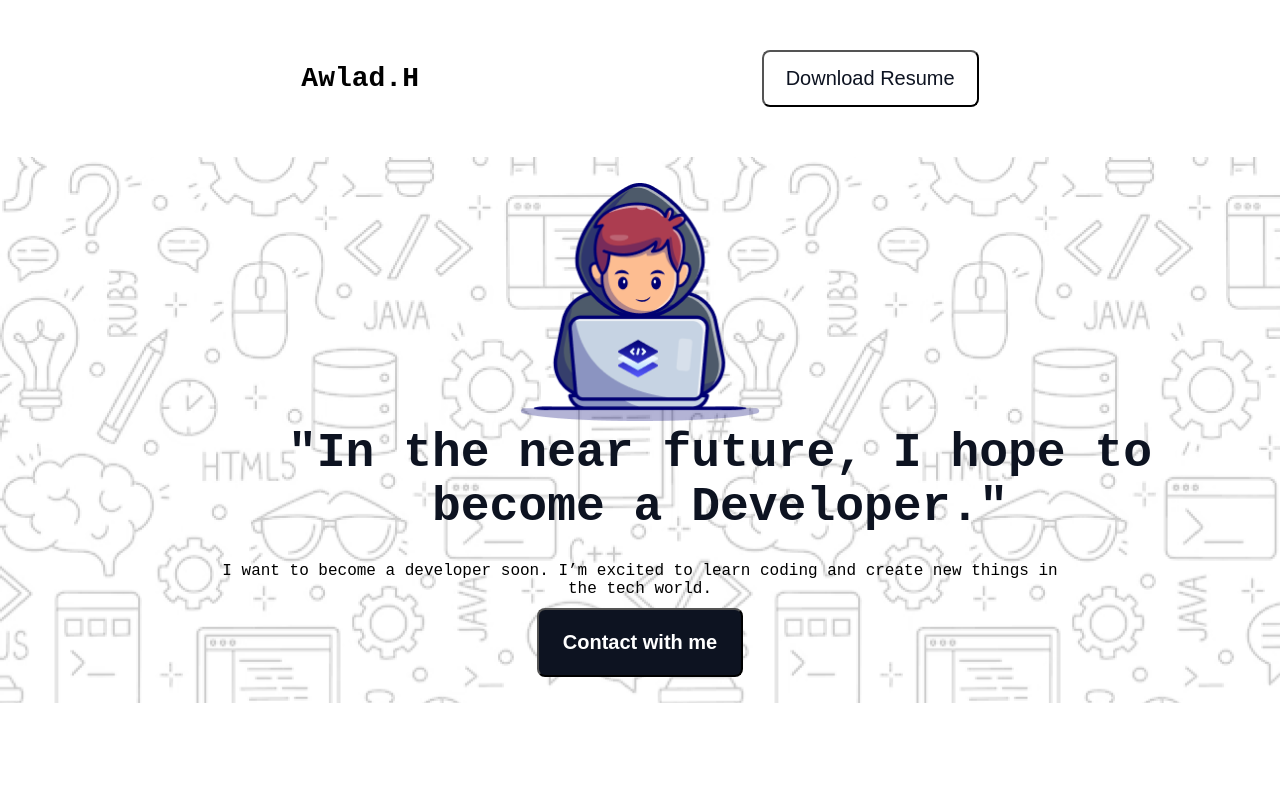
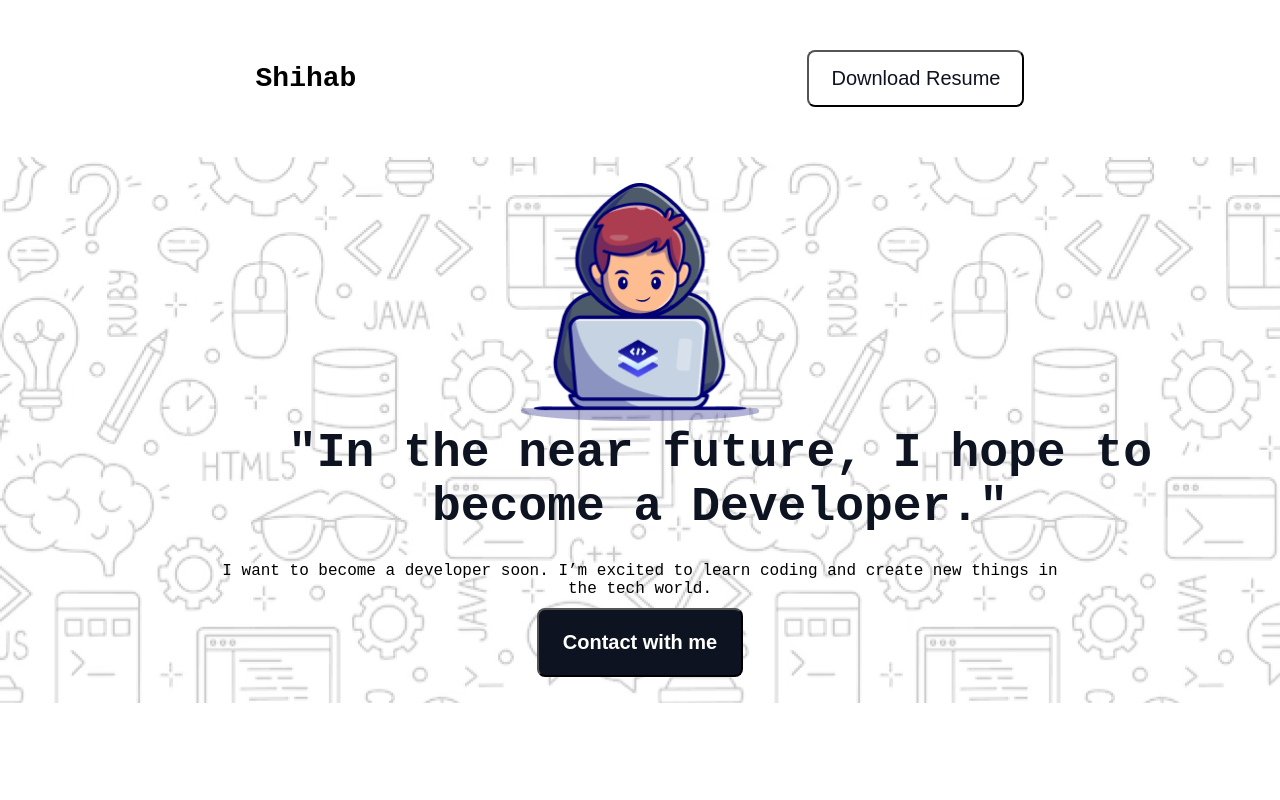
Before and after one commit to shb406/first-assingment, a plain HTML site: page index.html in a window 1280 px wide. Shown: the top 800 px of the page. Drawn offline with Linux system fonts and the light colour scheme; a web font is replaced by a local one.

Commit message:
updated done assingment

```diff
--- a/index.html
+++ b/index.html
@@ -15,7 +15,7 @@
 <body class="azeret-mono-normal">
     <header>
         <nav>
-            <h3 class="nav-title">Awlad.H</h3>
+            <h3 class="nav-title">Shihab</h3>
             <ul>
                 <li><a href=""><button class="btn-primary od13 ">Download Resume</button></a></li>
             </ul>
--- a/style/style.css
+++ b/style/style.css
@@ -34,7 +34,7 @@ nav{
     display: flex;
     align-items: center;
     justify-content: space-between;
-    margin: 50px 150px;
+    margin: 50px 50px;
 }
 .nav-title{
     font-weight: 800;
```
